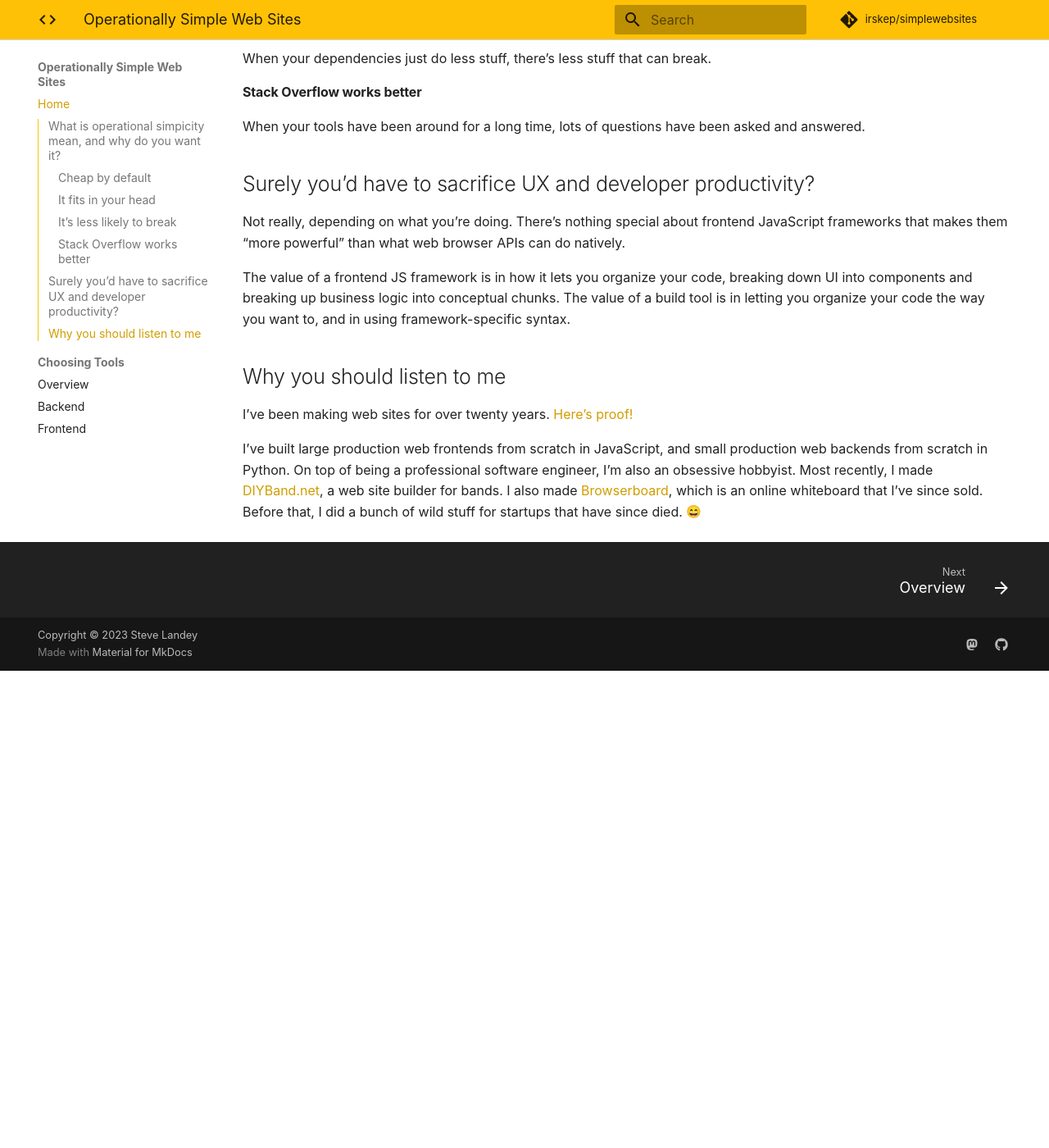
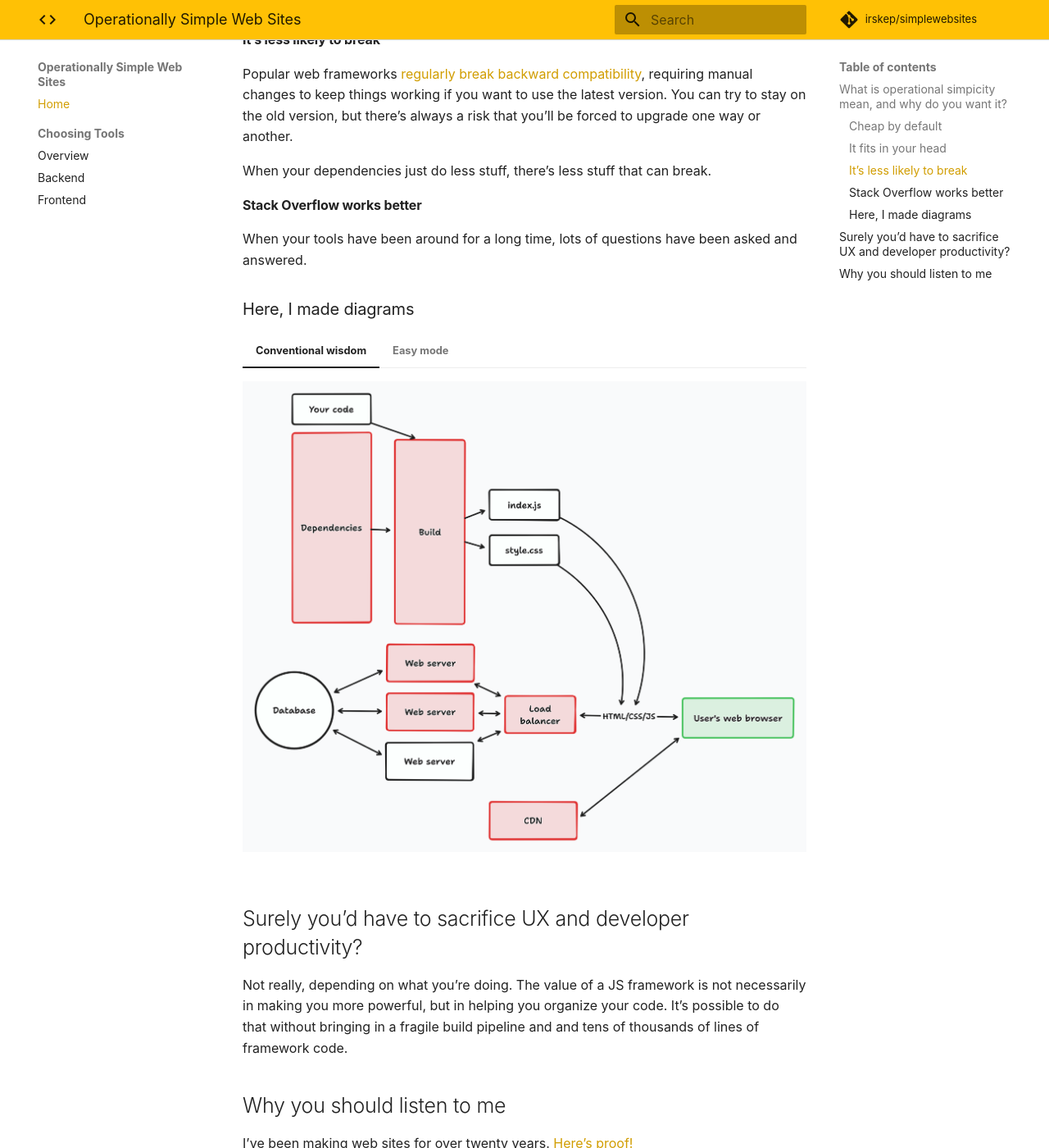
Before and after one commit to irskep/simplewebsites, an MkDocs documentation site: the page built from docs/index.md, in a window 1280 px wide and 1400 px high, scrolled down 936 px. Shown: the whole window at 82% size. Built offline with MkDocs 1.6.1 and Material for MkDocs 9.7.7, drawn with Linux system fonts in a browser that asks for light colours; emoji names are drawn with the system emoji font; comment, search, counter and statistics services are not loaded; before the commit the page ends 1754 px from its top, so only the background shows below that.

Commit message:
Diagrams

```diff
--- a/docs/index.md
+++ b/docs/index.md
@@ -34,11 +34,19 @@ When your dependencies just do less stuff, there's less stuff that can break.
 
 When your tools have been around for a long time, lots of questions have been asked and answered.
 
+### Here, I made diagrams
+
+=== "Conventional wisdom"
+
+    ![Conventional wisdom: a CDN, load balancer, three web servers, a huge JS build pipeline, and a separate database](images/conventional_wisdom.png)
+
+=== "Easy mode"
+
+    ![Easy mode: one web server with database in-process, and a small JS build pipeline](images/easy_mode.png)
+
 ## Surely you'd have to sacrifice UX and developer productivity?
 
-Not really, depending on what you're doing. There's nothing special about frontend JavaScript frameworks that makes them "more powerful" than what web browser APIs can do natively.
-
-The value of a frontend JS framework is in how it lets you organize your code, breaking down UI into components and breaking up business logic into conceptual chunks. The value of a build tool is in letting you organize your code the way you want to, and in using framework-specific syntax.
+Not really, depending on what you're doing. The value of a JS framework is not necessarily in making you more powerful, but in helping you organize your code. It's possible to do that without bringing in a fragile build pipeline and and tens of thousands of lines of framework code.
 
 ## Why you should listen to me
 
--- a/mkdocs.yml
+++ b/mkdocs.yml
@@ -21,7 +21,6 @@ theme:
     - navigation.tracking
     - navigation.top
     - navigation.footer
-    - toc.integrate
 
 extra:
   social:
```
Also changed, not shown: docs/images/conventional_wisdom.png (added), docs/images/easy_mode.png (added).
